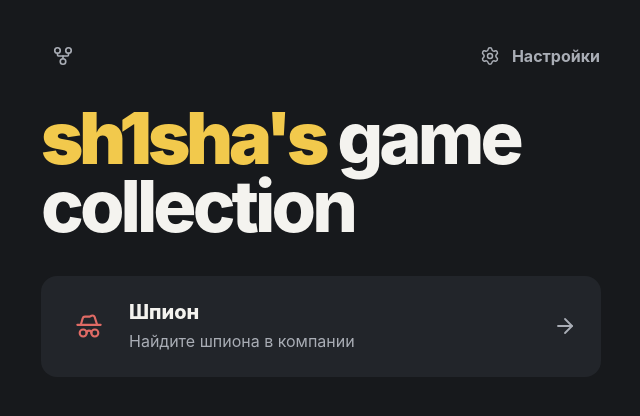
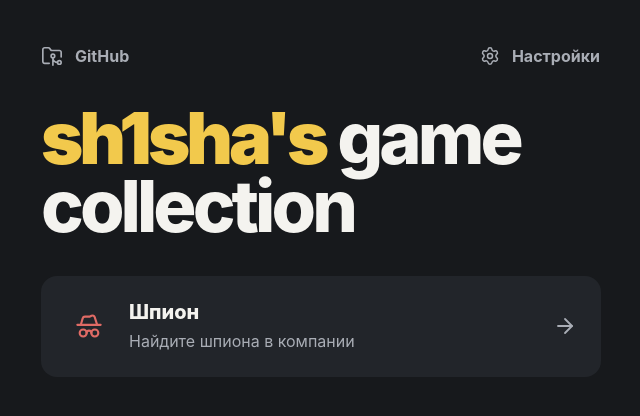
Before and after one commit to onl1yw/sh1sha-game-collection, a React (Vite) app: page / in a window 1280 px wide. Shown: the top 416 px of the page, without its empty margins (319-959 px from the left). Built offline with nearby package versions, Linux system fonts and the light colour scheme.

Commit message:
Label GitHub repository link (#9)

```diff
--- a/src/features/game-collection/GameCollectionScreen.module.css
+++ b/src/features/game-collection/GameCollectionScreen.module.css
@@ -14,9 +14,12 @@
   border-radius: var(--radius-control);
   color: var(--color-text-muted);
   display: inline-flex;
+  font-weight: 700;
+  gap: var(--space-sm);
   justify-content: center;
   min-height: var(--touch-target);
   min-width: var(--touch-target);
+  text-decoration: none;
 }
 
 .github:focus-visible {
--- a/src/features/game-collection/GameCollectionScreen.tsx
+++ b/src/features/game-collection/GameCollectionScreen.tsx
@@ -1,4 +1,4 @@
-import { ArrowRight, GitFork, Settings } from "lucide-react";
+import { ArrowRight, FolderGit2, Settings } from "lucide-react";
 import type { LucideIcon } from "lucide-react";
 
 import { AppShell } from "../../shared/ui/AppShell";
@@ -41,7 +41,8 @@ export function GameCollectionScreen({
             aria-label="Открыть GitHub проекта"
             title="GitHub"
           >
-            <GitFork aria-hidden="true" size={22} strokeWidth={1.8} />
+            <FolderGit2 aria-hidden="true" size={22} strokeWidth={1.8} />
+            GitHub
           </a>
           <Button variant="quiet" onClick={onOpenSettings}>
             <Settings aria-hidden="true" size={20} strokeWidth={1.8} />
```
Also changed, not shown: 1 other file (tests, documents, lock files or other folders).
